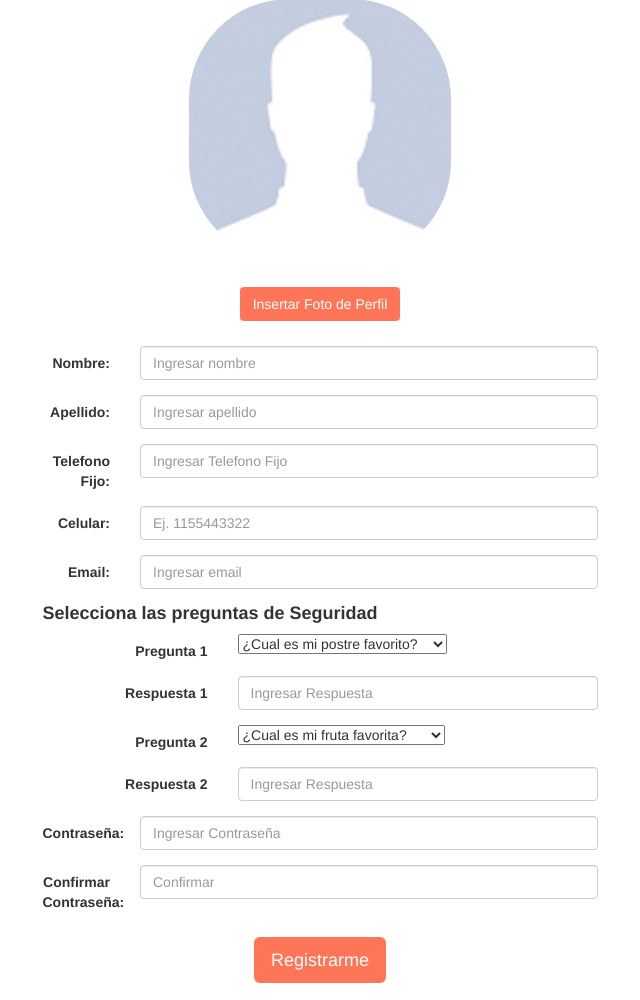
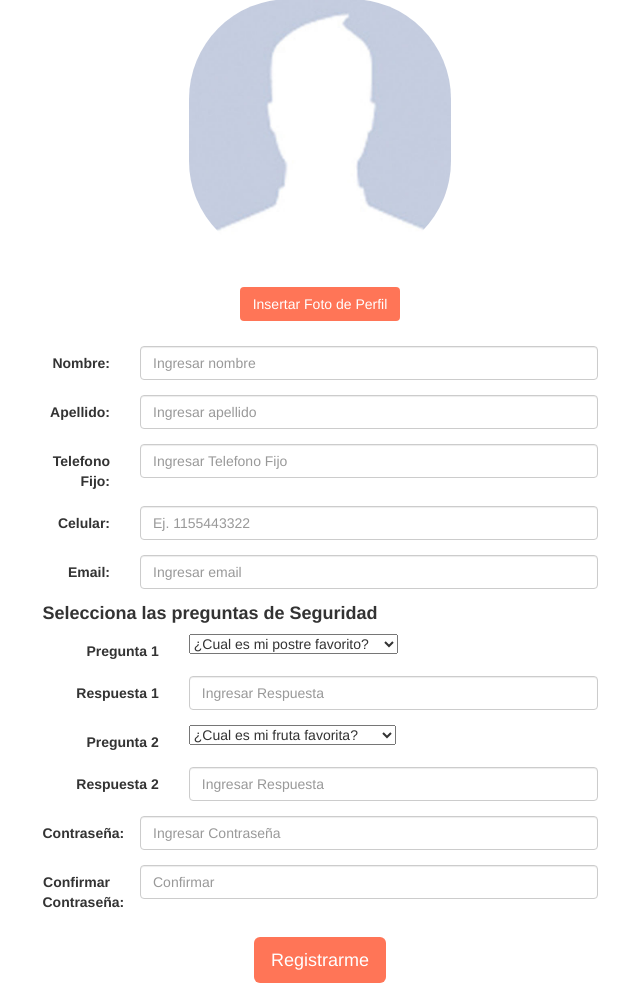
Before and after one commit to peperete/proyectodh, a PHP site: page /registro.php in a window 1280 px wide. Shown: the part 316-1316 px from the top of the page, without its empty margins (320-960 px from the left). Run offline with PHP 8.4, Linux system fonts and the light colour scheme.

Commit message:
Modificacion Formulario de Registro

```diff
--- a/registro.php
+++ b/registro.php
@@ -28,6 +28,29 @@
 			header("location:bienvenido.php");exit;
     }
   }
+  if (!empty($_POST)) {
+
+      $ext = pathinfo($_FILES['archivo']['name'], PATHINFO_EXTENSION);
+
+      $errores = $message = '';
+
+      if (!esUnaImagen($ext) || !tienePesoValido($_FILES['archivo']['size'])) {
+        $errores = 'La imagen es muy pesada o no tiene un formato valido';
+      } else {
+
+        $randomHash = md5(microtime().'foto');
+
+        $archivo = dirname(__FILE__) .'/upload/' . $randomHash . '.' . $ext;
+        $upload = move_uploaded_file($_FILES['archivo']['tmp_name'], $archivo);
+
+        if ($upload) {
+          $message = "Subio OK!";
+          $img = $archivo;
+        } else {
+          $errores = "no subio";
+        }
+      }
+    }
 ?>
 <body>
   <div class="container">
@@ -118,8 +141,8 @@
   <h4 style="text_aligne:lefth"><b>Selecciona las preguntas de Seguridad</b></h4>
 
   <div class="form-group">
-    <label class="control-label col-sm-4" for="pregunta_1">Pregunta 1</label>
-    <div class="col-sm-8">
+    <label class="control-label col-sm-3" for="pregunta_1">Pregunta 1</label>
+    <div class="col-sm-9">
       <select class="pregunta_1" name="pregunta_1">
         <?php
         // $pregunta_1= array('1'=>'¿Cual es mi postre favorito?','2'=>'Pais que deseo conocer','3'=>'Apellido Materno de mi Padre');
@@ -137,16 +160,16 @@
     </div>
   </div>
   <div class="form-group">
-    <label class="control-label col-sm-4" for="pwd">Respuesta 1</label>
-    <div class="col-sm-8">
+    <label class="control-label col-sm-3" for="pwd">Respuesta 1</label>
+    <div class="col-sm-9">
       <input type="text" class="form-control" id="respuesta_1" name= "respuesta_1" placeholder="Ingresar Respuesta" required>
     </div>
   </div>
 
 
   <div class="form-group">
-    <label class="control-label col-sm-4" for="pregunta_2">Pregunta 2</label>
-    <div class="col-sm-8">
+    <label class="control-label col-sm-3" for="pregunta_2">Pregunta 2</label>
+    <div class="col-sm-9">
       <select class="pregunta_2" name="pregunta_2">
         <?php
         foreach ($arrayPreguntas2 as $key => $value) {
@@ -163,8 +186,8 @@
       </div>
     </div>
     <div class="form-group">
-      <label class="control-label col-sm-4" for="Respuesta_2">Respuesta 2</label>
-      <div class="col-sm-8">
+      <label class="control-label col-sm-3" for="Respuesta_2">Respuesta 2</label>
+      <div class="col-sm-9">
         <input type="text" class="form-control" id="respuesta_2_2" name= "respuesta_2" placeholder="Ingresar Respuesta" required>
       </div>
     </div>
```
